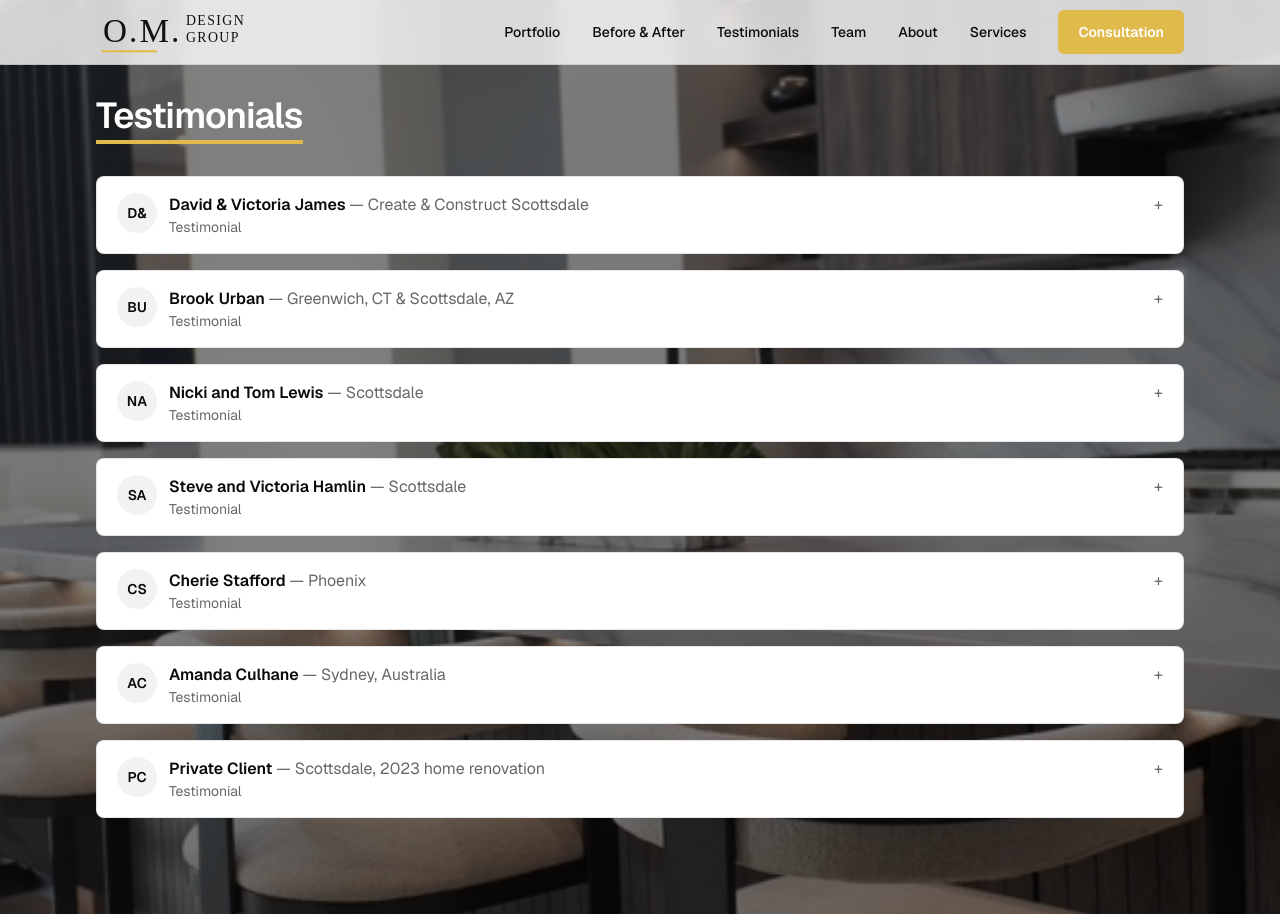
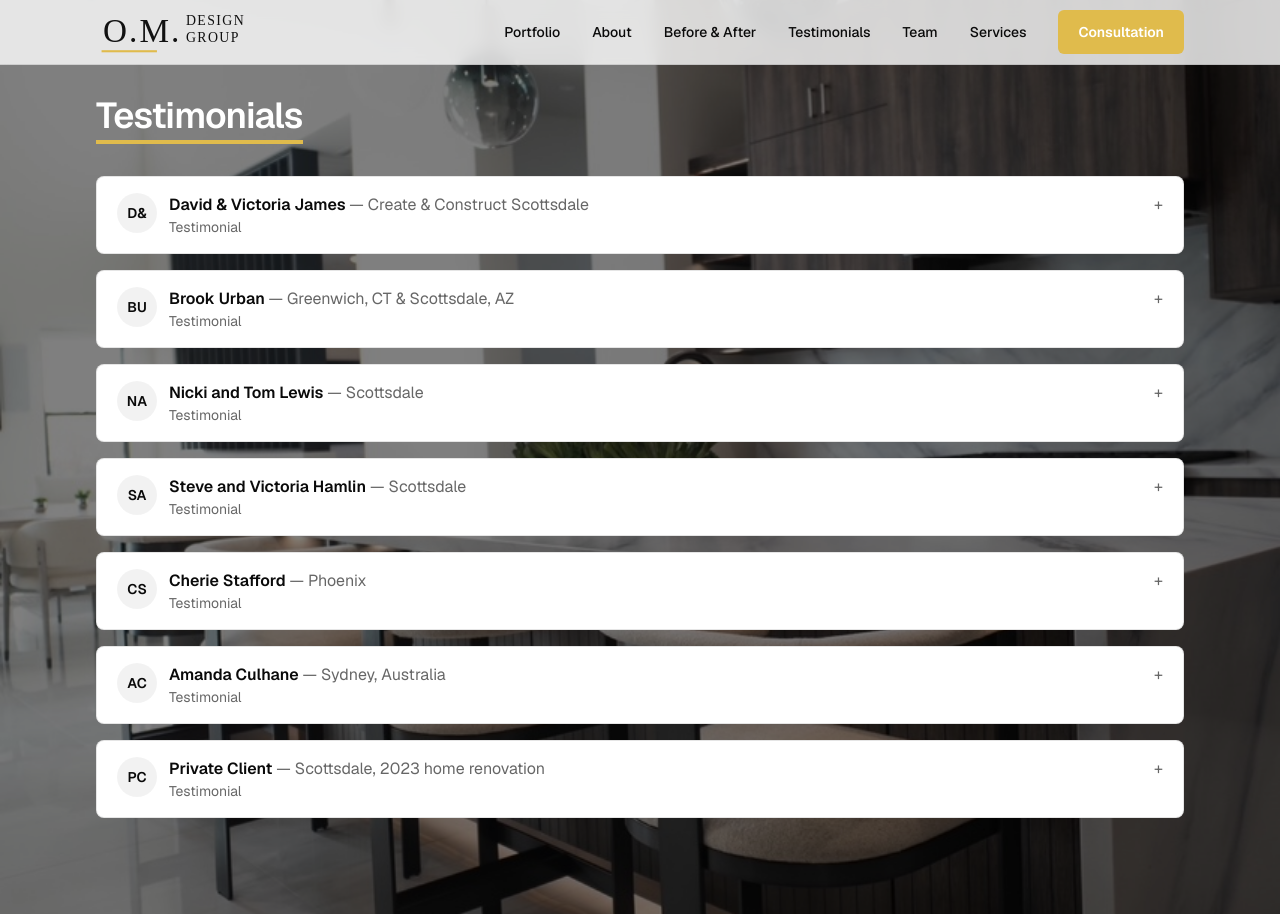
Before and after one commit to RRichardsDev/omdesigngroup-website, a Next.js app: page /testimonials in a window 1280 px wide. Built offline with nearby package versions, Linux system fonts and the light colour scheme.

Commit message:
fixed full height image on testimonials

```diff
--- a/src/app/testimonials/page.tsx
+++ b/src/app/testimonials/page.tsx
@@ -76,8 +76,7 @@ export default function TestimonialsPage() {
         backgroundUrl="/testimonials-bg.jpeg"
         backgroundFixed
         backgroundOverlayClassName="bg-black/50"
-        backgroundZoom={1.6}
-        backgroundZoomMobile={2.6}
+        className="min-h-screen"
       >
         <div className="grid gap-4">
           {testimonials.map((t) => (
--- a/src/components/navItems.ts
+++ b/src/components/navItems.ts
@@ -2,9 +2,9 @@ export type NavItem = { label: string; href: string };
 
 export const navItems: NavItem[] = [
   { label: "Portfolio", href: "/#portfolio" },
+  { label: "About", href: "/#about" },
   { label: "Before & After", href: "/#before-after" },
   { label: "Testimonials", href: "/#testimonials" },
   { label: "Team", href: "/#team" },
-  { label: "About", href: "/#about" },
   { label: "Services", href: "/#services" },
 ];
```
